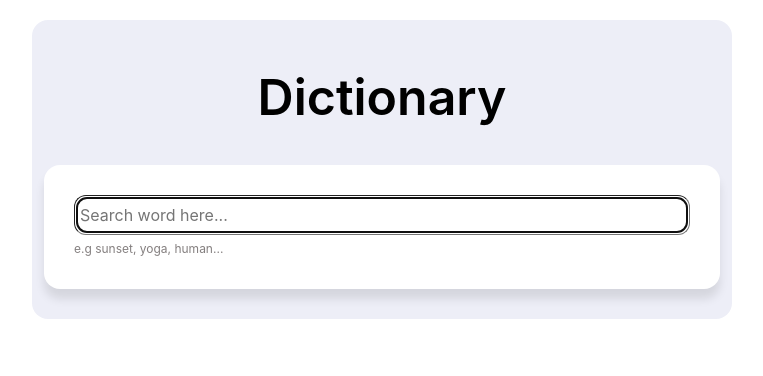
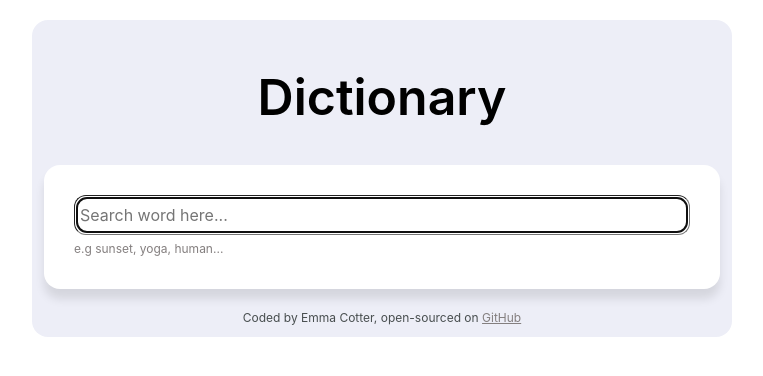
Before and after one commit to em-cotter/react-dictionary, a React (Create React App) app: page / in a window 1280 px wide. Shown: the top 376 px of the page, without its empty margins (258-1021 px from the left). Built offline with nearby package versions, Linux system fonts and the light colour scheme.

Commit message:
added footer

```diff
--- a/src/App.css
+++ b/src/App.css
@@ -14,3 +14,7 @@
   padding-bottom: 10px;
   color: #484e4f;
 }
+.Footer{
+  text-align: center;
+  font-size: 12px;
+}
--- a/src/App.js
+++ b/src/App.js
@@ -6,13 +6,19 @@ function App() {
   return (
     <div className="App">
       <div className="container">
-
         <header className="App-header">Dictionary</header>
         <main>
           <Dictionary />
         </main>
-      </div>
+      <div className="Footer">
+      Coded by Emma Cotter, open-sourced on{" "}
+      <a href="https://github.com/em-cotter/react-dictionary/tree/master/src" target="_blank" rel="noreferrer">
+        GitHub
+      </a>
     </div>
+    </div>
+    </div>
+
   );
 }
 
```
